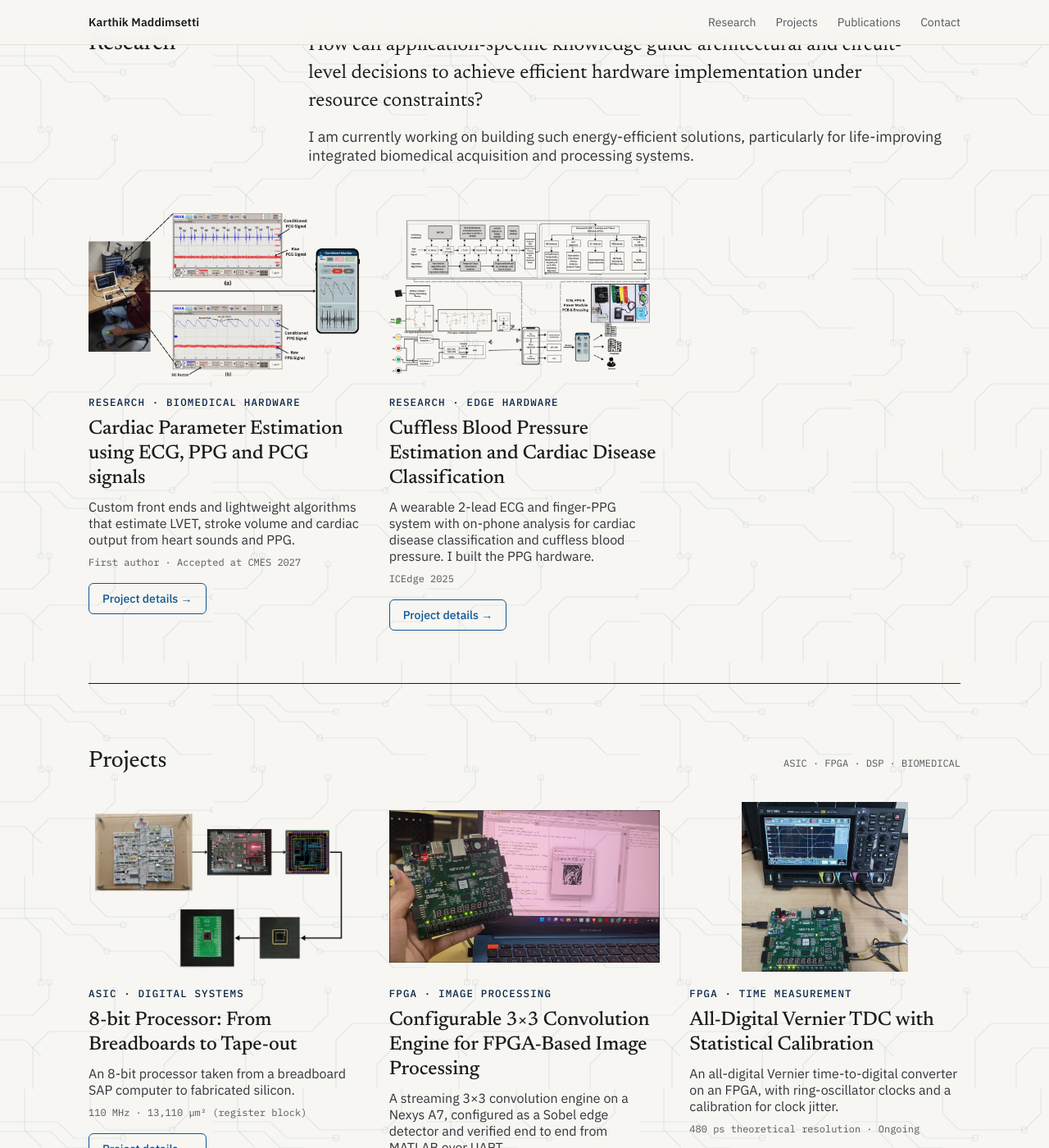
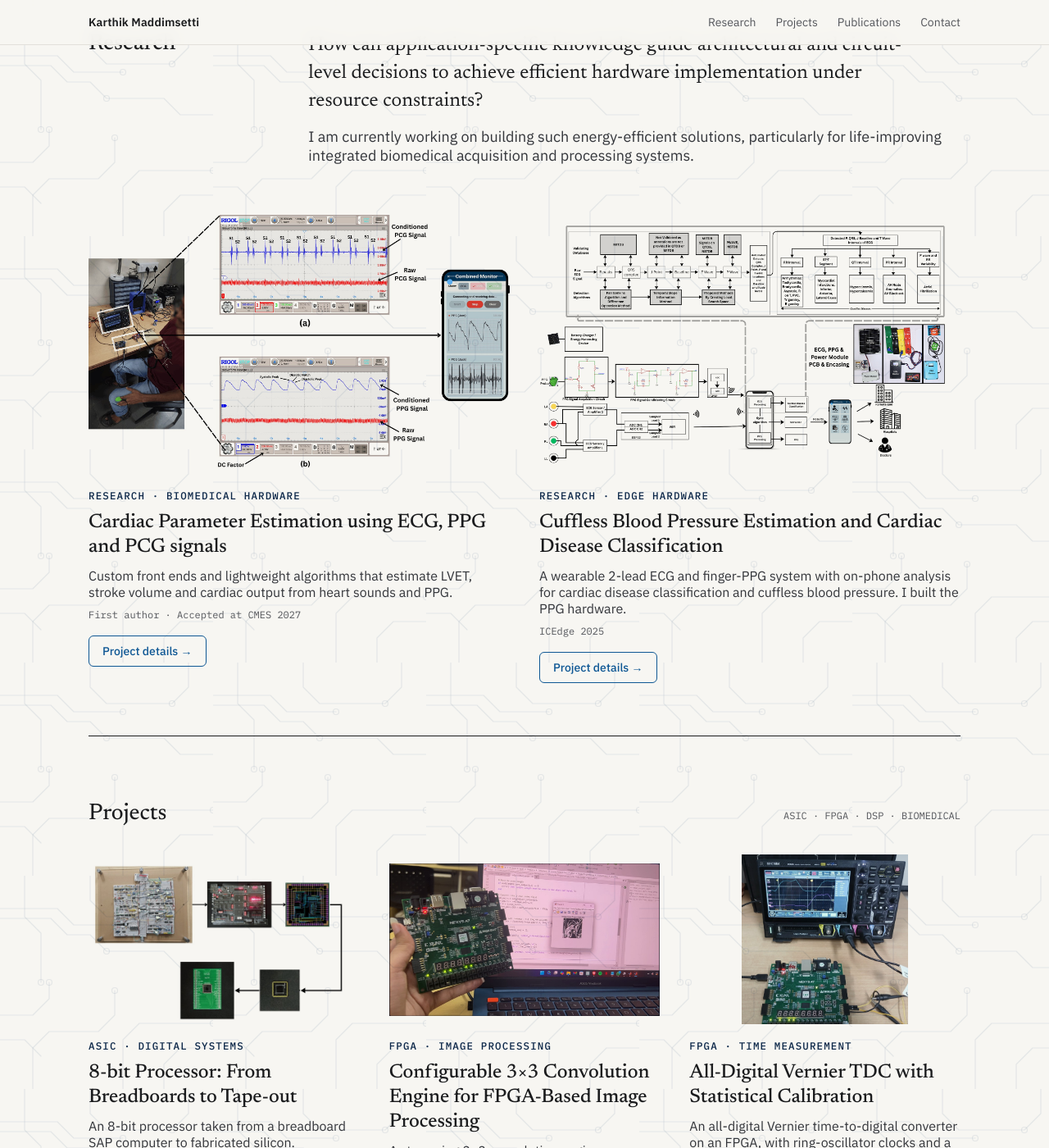
Before and after one commit to karthikm-22/karthikm-22.github.io, a Jekyll site: the page built from index.html, in a window 1280 px wide and 1400 px high, scrolled down 492 px. Shown: the whole window at 82% size. Built offline with Jekyll 4.4.1, drawn with Linux system fonts in a browser that asks for light colours.

Commit message:
Research cards share the row (two columns) instead of leaving a blank third column
Co-Authored-By: Claude Sonnet 5.5 <noreply@anthropic.com>
Claude-Session: https://claude.ai/code/session_01AKG1NoTwCQwdDbFKPKq22J

```diff
--- a/css/style.css
+++ b/css/style.css
@@ -58,6 +58,8 @@ p{text-wrap:pretty}
 .projects{display:flex;flex-direction:column;gap:36px;padding:80px 0;border-top:1px solid var(--ink);scroll-margin-top:64px}
 .projects-head{display:flex;justify-content:space-between;align-items:baseline;flex-wrap:wrap;gap:12px}
 .grid{display:grid;grid-template-columns:repeat(auto-fill,minmax(min(100%,320px),1fr));gap:56px 36px}
+/* Research has two cards: let them share the row instead of leaving a blank third column */
+.research .grid{grid-template-columns:repeat(auto-fit,minmax(min(100%,340px),1fr))}
 .card{display:flex;flex-direction:column;gap:18px;min-width:0;color:var(--ink)}
 a.card{transition:transform .2s ease}
 a.card:hover{transform:translateY(-3px);text-decoration:none;color:var(--ink)}
```
